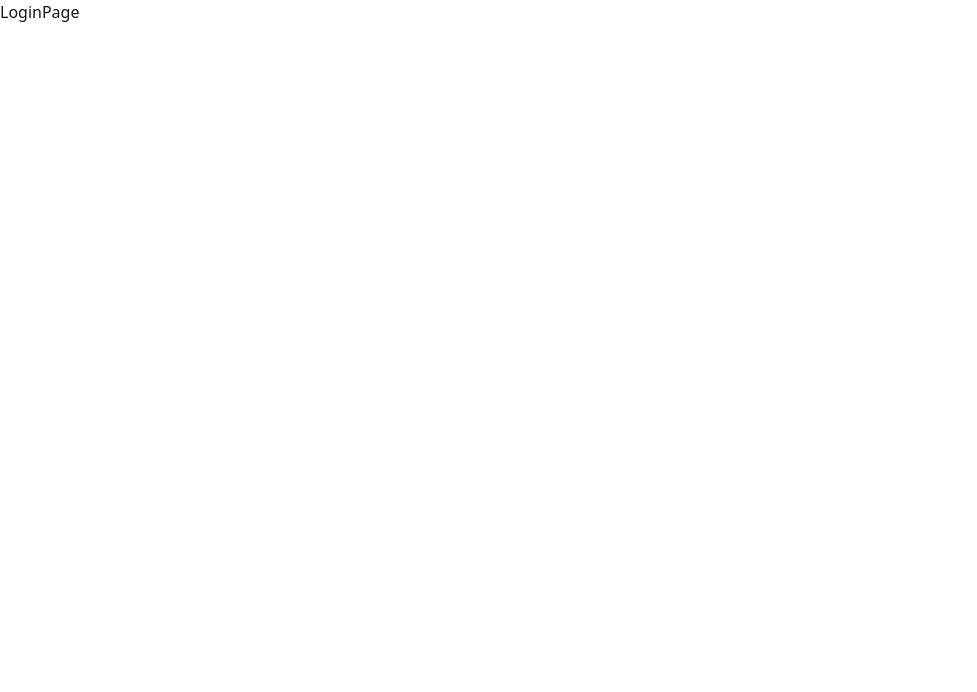
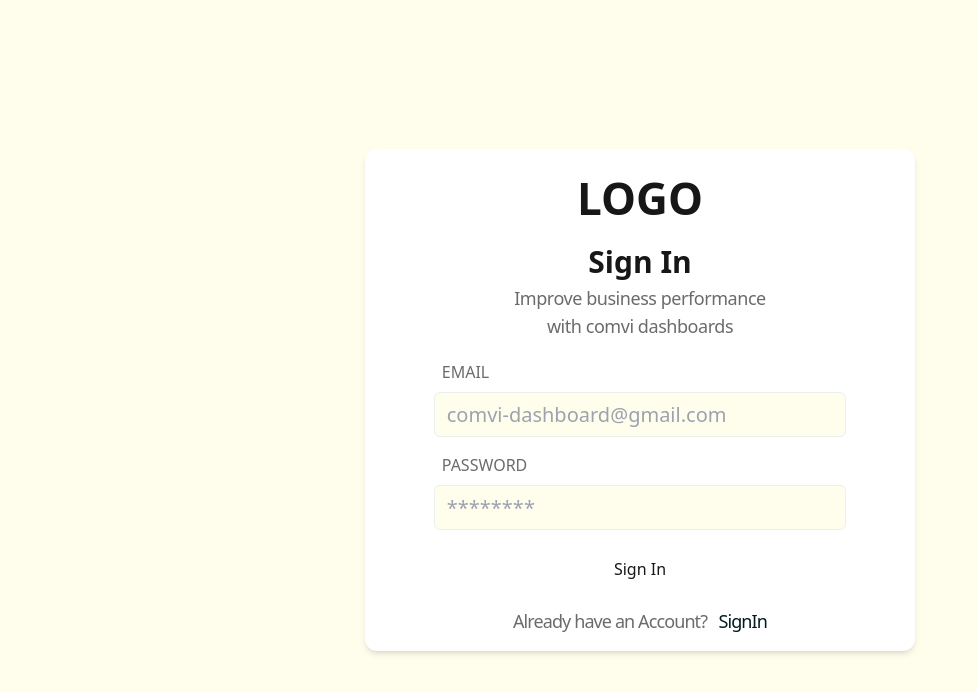
Before and after one commit to smhassan90/dataWise, a Next.js app: page /login in a window 1280 px wide. Shown: the top 692 px of the page, without its empty margins (0-977 px from the left). Built offline with nearby package versions, Linux system fonts and the light colour scheme.

Commit message:
login form .jsx

```diff
--- a/app/login/page.jsx
+++ b/app/login/page.jsx
@@ -1,9 +1,77 @@
-import React from 'react'
+
+
+"use client";
+
+import React from "react";
+import { zodResolver } from "@hookform/resolvers/zod";
+import { Button } from "@/utils/button";
+import { loginFields } from "@/utils/formFields";
+import { loginSchema } from "@/utils/schema";
+import { useForm } from "react-hook-form";
 
 const LoginPage = () => {
+  const {
+    register,
+    handleSubmit,
+    formState: { errors },
+  } = useForm({
+    resolver: zodResolver(loginSchema),
+  });
+
+  const onSubmit = (data) => {
+    console.log("Form Data:", data);
+  };
+
   return (
-    <div>LoginPage</div>
-  )
-}
+    <div className="bg-background h-screen flex justify-center items-center">
+      <div className="bg-white md:w-[550px] m-auto rounded-xl shadow-md py-4">
+        <h2 className="text-[32px] font-semibold text-center md:text-[44px]">
+          LOGO
+        </h2>
+        <div className="mt-2 text-center">
+          <h3 className="text-[24px] font-semibold md:text-[30px]">Sign In</h3>
+          <p className="w-2/3 text-base text-gray tracking-tight leading-6 mx-auto md:text-lg md:w-1/2">
+            Improve business performance with comvi dashboards
+          </p>
+        </div>
+        <form
+          onSubmit={handleSubmit(onSubmit)}
+          className="px-4 m-auto flex flex-col gap-3 mt-5 md:w-3/4 md:px-0 md:gap-4"
+        >
+          {loginFields.map((input, index) => (
+            <div
+              className="flex flex-col gap-1 md:gap-2 justify-start w-full relative"
+              key={index}
+            >
+              <label
+                htmlFor={input.name}
+                className="text-sm text-gray font-medium mx-2 md:text-base"
+              >
+                {input.label}
+              </label>
+              <input
+                id={input.name}
+                type={input.type}
+                placeholder={input.placeholder}
+                {...register(input.name)}
+                className="h-[40px] border border-[#EBF0ED] rounded-md bg-background px-3 focus:border-[#021A22] md:text-[20px] md:h-[45px]"
+              />
+              {errors[input.name] && (
+                <span className="text-red-500 text-sm">
+                  {errors[input.name]?.message}
+                </span>
+              )}
+            </div>
+          ))}
+          <Button>Sign In</Button>
+          <p className="text-center text-gray md:text-lg tracking-tighter">
+            Already have an Account? &nbsp;&nbsp;
+            <span className="font-medium md:text-lg text-button">SignIn</span>
+          </p>
+        </form>
+      </div>
+    </div>
+  );
+};
 
-export default LoginPage
+export default LoginPage;
--- a/utils/formFields.js
+++ b/utils/formFields.js
@@ -28,3 +28,21 @@ export const signInFields = [
     label: "CONFIRM PASSWORD",
   },
 ];
+
+
+export  const loginFields  =[
+    {
+      type: "email",
+      name: "email",
+      placeholder: "comvi-dashboard@gmail.com",
+      required: true,
+      label: "EMAIL",
+    },
+    {
+      type: "password",
+      name: "password",
+      placeholder: "********",
+      required: true,
+      label: "PASSWORD",
+    },
+]
--- a/utils/schema.js
+++ b/utils/schema.js
@@ -25,3 +25,15 @@ export const signInSchema = z.object({
   path: ["confirmPassword"],
   message: "Passwords do not match",
 });
+
+export const loginSchema =z.object({
+  email: z.string()
+    .min(1, { message: "Email is required" })
+    .email("Invalid email address")
+    .trim(),
+
+    password: z.string()
+    .min(1, { message: "Password is required" })
+    .min(6, { message: "Password must be at least 6 characters" })
+    .trim(),
+})
```
